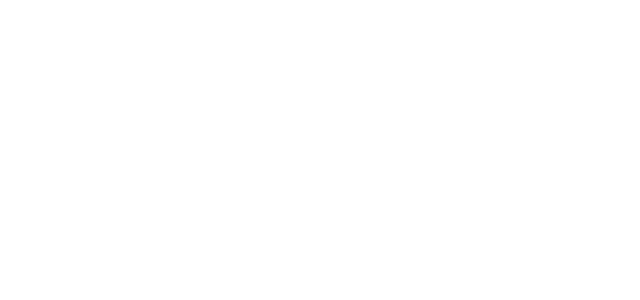
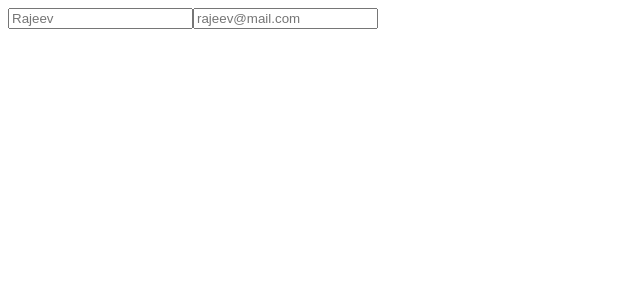
Before and after one commit to rajeevrhansda/tuts, a React (Create React App) app: page / in a window 1280 px wide. Shown: the top 300 px of the page, without its empty margins (0-640 px from the left). Built offline with nearby package versions, Linux system fonts and the light colour scheme.

Commit message:
get state from redux redux useSelector

```diff
--- a/src/App.js
+++ b/src/App.js
@@ -1,7 +1,14 @@
-
+import { useSelector } from 'react-redux'
 function App() {
+  const user = useSelector((state) => state.user);
   return (
     <div className="app">
+      <input
+        placeholder={user.name}
+      />
+      <input
+        placeholder={user.email}
+      />
     </div>
   );
 }
```
